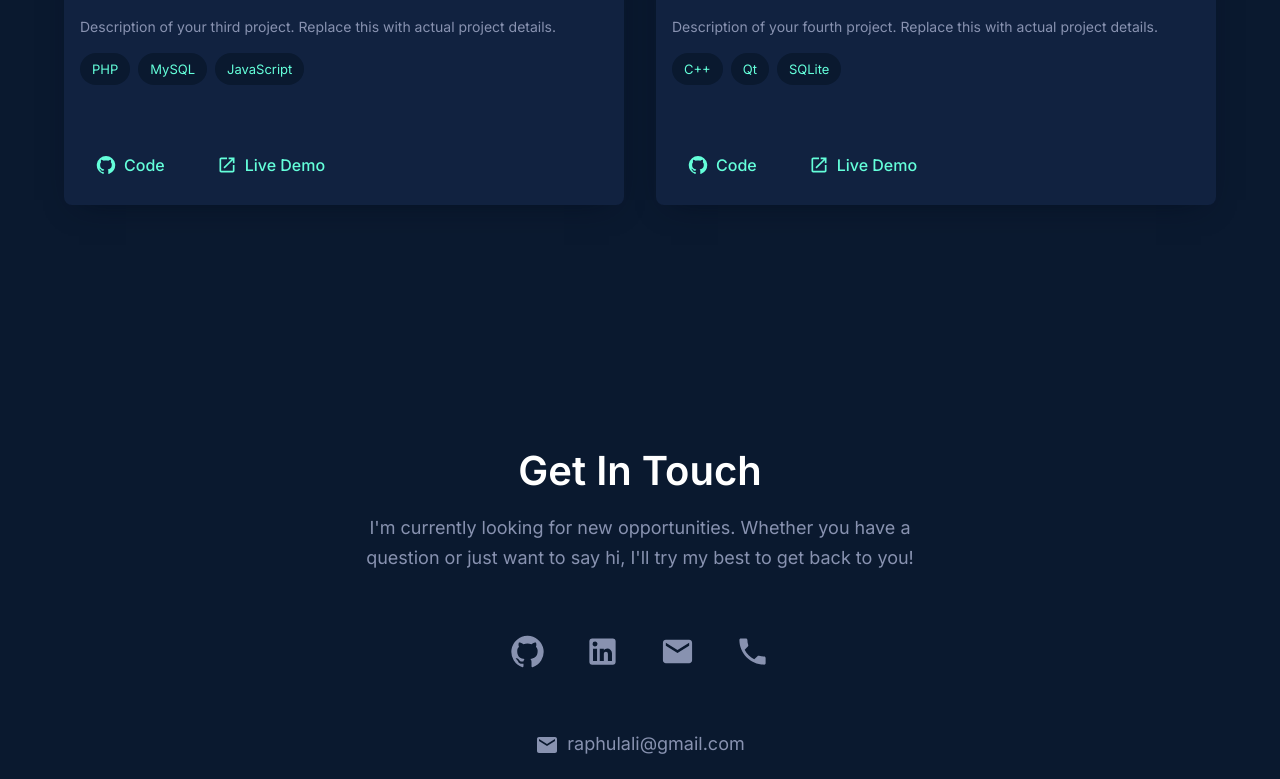
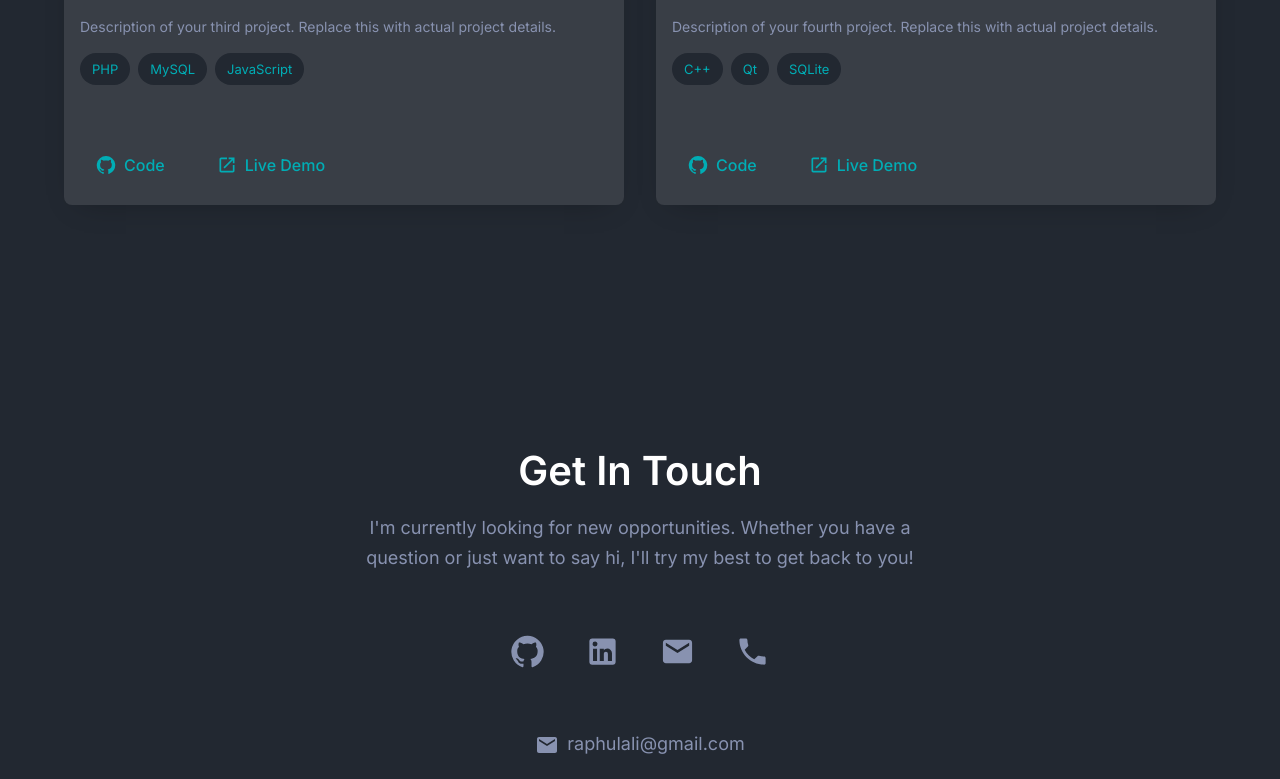
Before and after one commit to raphul-ali/portfolio, a React (Create React App) app: page / in a window 1280 px wide. Shown: the part 3854-4633 px from the top of the page. Built offline with nearby package versions, Linux system fonts and the light colour scheme.

Commit message:
Update color scheme to match reference portfolio

```diff
--- a/src/App.tsx
+++ b/src/App.tsx
@@ -13,28 +13,28 @@ const theme = createTheme({
   palette: {
     mode: 'dark',
     primary: {
-      main: '#64FFDA', // Teal accent
-      light: '#9FFFEB',
-      dark: '#38E9C0',
+      main: '#00ADB5', // Turquoise
+      light: '#00FFF5',
+      dark: '#008F96',
     },
     secondary: {
-      main: '#F8F9FA', // Light gray
+      main: '#EEEEEE', // Light gray
       light: '#FFFFFF',
-      dark: '#E9ECEF',
+      dark: '#CCCCCC',
     },
     background: {
-      default: '#0A192F', // Deep navy
-      paper: '#112240',
+      default: '#222831', // Dark gray
+      paper: '#393E46', // Lighter gray
     },
     text: {
-      primary: '#F8F9FA',
-      secondary: '#8892B0',
+      primary: '#EEEEEE',
+      secondary: '#AAAAAA',
     },
     error: {
       main: '#FF6B6B',
     },
     success: {
-      main: '#64FFDA',
+      main: '#00ADB5',
     },
   },
   typography: {
@@ -43,7 +43,7 @@ const theme = createTheme({
       fontSize: '3.5rem',
       fontWeight: 700,
       lineHeight: 1.2,
-      color: '#1e293b',
+      color: '#EEEEEE',
       '@media (max-width:600px)': {
         fontSize: '2.5rem',
       },
@@ -52,7 +52,7 @@ const theme = createTheme({
       fontSize: '2.5rem',
       fontWeight: 600,
       lineHeight: 1.3,
-      color: '#1e293b',
+      color: '#EEEEEE',
       '@media (max-width:600px)': {
         fontSize: '2rem',
       },
@@ -60,7 +60,7 @@ const theme = createTheme({
     h3: {
       fontSize: '2rem',
       fontWeight: 600,
-      color: '#1e293b',
+      color: '#EEEEEE',
       '@media (max-width:600px)': {
         fontSize: '1.5rem',
       },
@@ -68,7 +68,7 @@ const theme = createTheme({
     body1: {
       fontSize: '1.125rem',
       lineHeight: 1.7,
-      color: '#475569',
+      color: '#AAAAAA',
       '@media (max-width:600px)': {
         fontSize: '1rem',
       },
@@ -92,22 +92,22 @@ const theme = createTheme({
           boxShadow: 'none',
           '&:hover': {
             transform: 'translateY(-1px)',
-            boxShadow: '0 4px 12px rgba(100, 255, 218, 0.15)',
+            boxShadow: '0 4px 12px rgba(0, 173, 181, 0.2)',
           },
         },
         contained: {
-          backgroundColor: '#64FFDA',
-          color: '#0A192F',
+          backgroundColor: '#00ADB5',
+          color: '#EEEEEE',
           '&:hover': {
-            backgroundColor: '#38E9C0',
+            backgroundColor: '#008F96',
           },
         },
         outlined: {
-          borderColor: '#64FFDA',
-          color: '#64FFDA',
+          borderColor: '#00ADB5',
+          color: '#00ADB5',
           '&:hover': {
-            backgroundColor: 'rgba(100, 255, 218, 0.1)',
-            borderColor: '#38E9C0',
+            backgroundColor: 'rgba(0, 173, 181, 0.1)',
+            borderColor: '#008F96',
           },
         },
       },
@@ -115,12 +115,12 @@ const theme = createTheme({
     MuiCard: {
       styleOverrides: {
         root: {
-          backgroundColor: '#112240',
-          boxShadow: '0 10px 30px -15px rgba(2, 12, 27, 0.7)',
+          backgroundColor: '#393E46',
+          boxShadow: '0 10px 30px -15px rgba(0, 0, 0, 0.3)',
           transition: 'all 0.2s ease-in-out',
           '&:hover': {
             transform: 'translateY(-2px)',
-            boxShadow: '0 20px 30px -15px rgba(2, 12, 27, 0.7)',
+            boxShadow: '0 20px 30px -15px rgba(0, 0, 0, 0.4)',
           },
         },
       },
@@ -128,7 +128,7 @@ const theme = createTheme({
     MuiPaper: {
       styleOverrides: {
         root: {
-          backgroundColor: '#112240',
+          backgroundColor: '#393E46',
           backgroundImage: 'none',
         },
       },
@@ -136,9 +136,9 @@ const theme = createTheme({
     MuiAppBar: {
       styleOverrides: {
         root: {
-          backgroundColor: '#0A192F',
-          color: '#F8F9FA',
-          boxShadow: '0 10px 30px -10px rgba(2, 12, 27, 0.7)',
+          backgroundColor: '#222831',
+          color: '#EEEEEE',
+          boxShadow: '0 10px 30px -10px rgba(0, 0, 0, 0.3)',
         },
       },
     },
@@ -154,10 +154,10 @@ const theme = createTheme({
     MuiLink: {
       styleOverrides: {
         root: {
-          color: '#64FFDA',
+          color: '#00ADB5',
           textDecoration: 'none',
           '&:hover': {
-            color: '#38E9C0',
+            color: '#008F96',
             textDecoration: 'underline',
           },
         },
--- a/src/index.css
+++ b/src/index.css
@@ -7,17 +7,17 @@
 }
 
 :root {
-  --primary: #64FFDA;
-  --primary-dark: #38E9C0;
-  --secondary: #F8F9FA;
-  --text-primary: #F8F9FA;
-  --text-secondary: #8892B0;
-  --background: #0A192F;
-  --background-alt: #112240;
-  --border-color: #233554;
-  --shadow-sm: 0 10px 30px -15px rgba(2, 12, 27, 0.7);
-  --shadow-md: 0 20px 30px -15px rgba(2, 12, 27, 0.7);
-  --shadow-lg: 0 30px 60px -15px rgba(2, 12, 27, 0.7);
+  --primary: #00ADB5;
+  --primary-dark: #008F96;
+  --secondary: #EEEEEE;
+  --text-primary: #EEEEEE;
+  --text-secondary: #AAAAAA;
+  --background: #222831;
+  --background-alt: #393E46;
+  --border-color: #454B54;
+  --shadow-sm: 0 10px 30px -15px rgba(0, 0, 0, 0.3);
+  --shadow-md: 0 20px 30px -15px rgba(0, 0, 0, 0.4);
+  --shadow-lg: 0 30px 60px -15px rgba(0, 0, 0, 0.5);
 }
 
 html {
```
